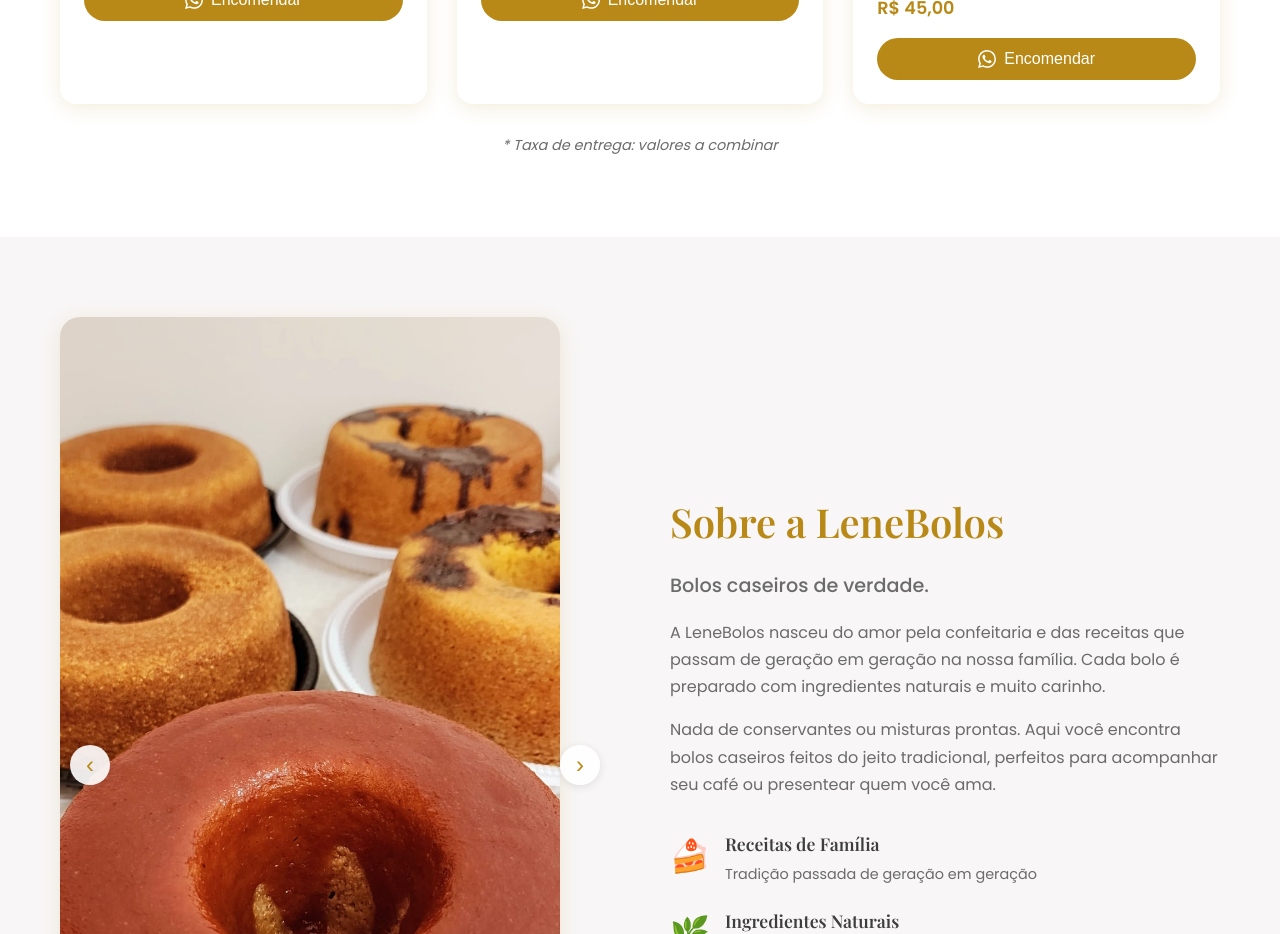
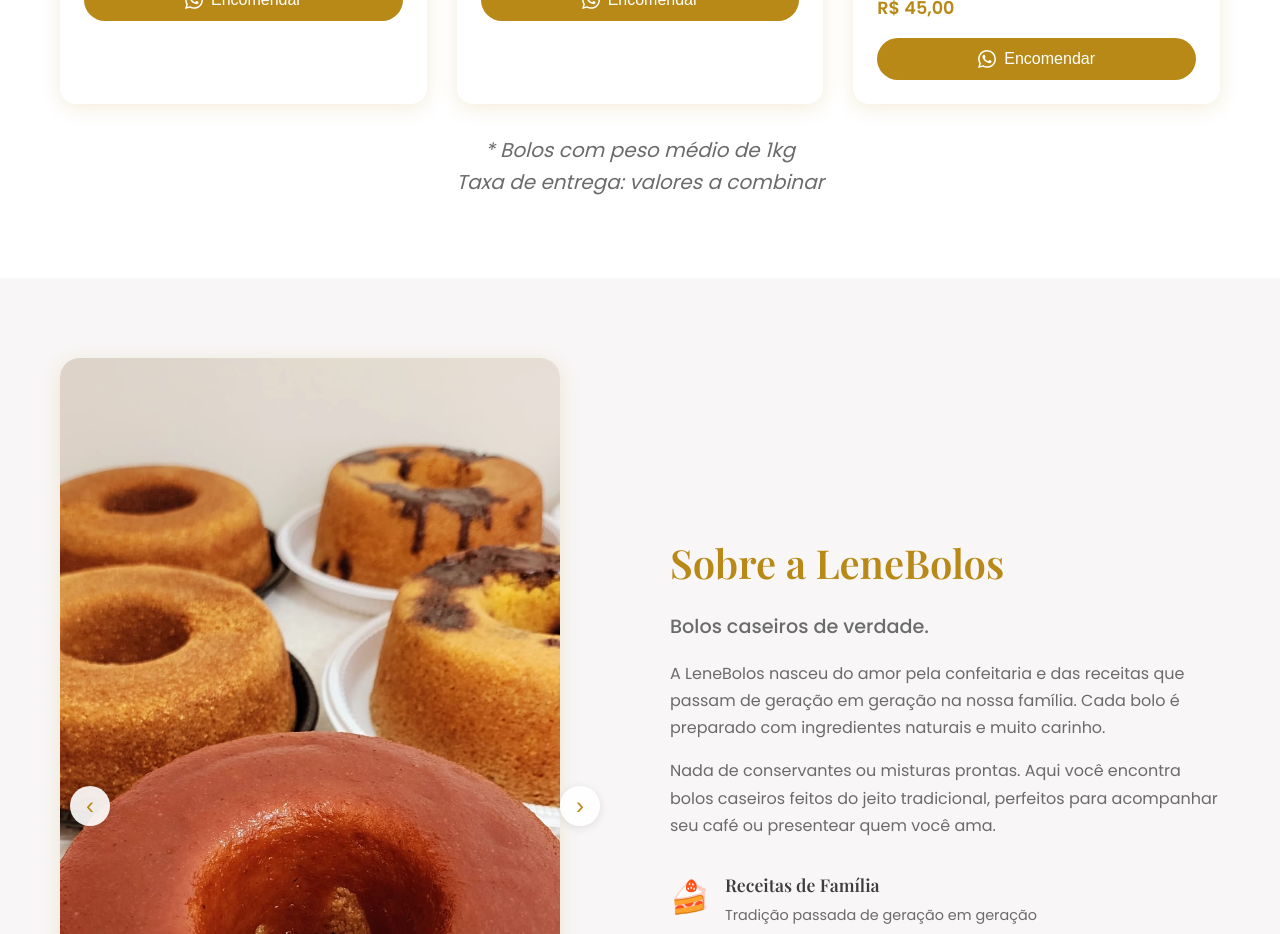
Before and after one commit to gabriel-lozorio/LeneBolos, a React (Vite) app: page / in a window 1280 px wide. Shown: the part 2520-3454 px from the top of the page. Built offline with nearby package versions, Linux system fonts and the light colour scheme.

Commit message:
ajustes preços

```diff
--- a/src/components/Catalog.css
+++ b/src/components/Catalog.css
@@ -110,7 +110,7 @@
 .delivery-note {
   text-align: center;
   color: var(--text-light);
-  font-size: 0.9rem;
+  font-size: 1.25rem;
   margin-top: 30px;
   font-style: italic;
 }
--- a/src/components/Catalog.jsx
+++ b/src/components/Catalog.jsx
@@ -80,7 +80,7 @@ function Catalog() {
           ))}
         </div>
 
-        <p className="delivery-note">* Taxa de entrega: valores a combinar</p>
+        <p className="delivery-note">* Bolos com peso médio de 1kg<br />Taxa de entrega: valores a combinar</p>
       </div>
     </section>
   )
```
